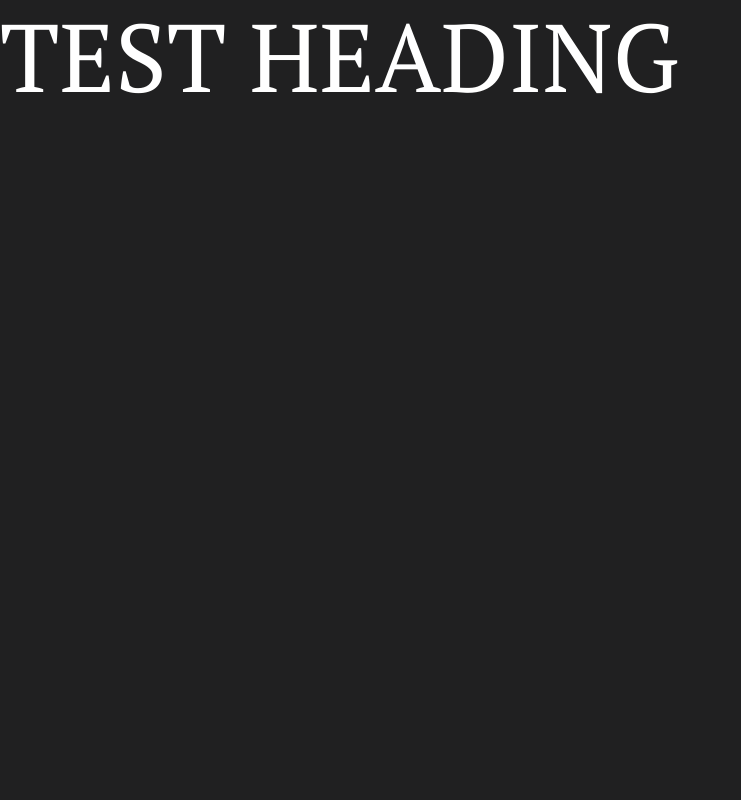
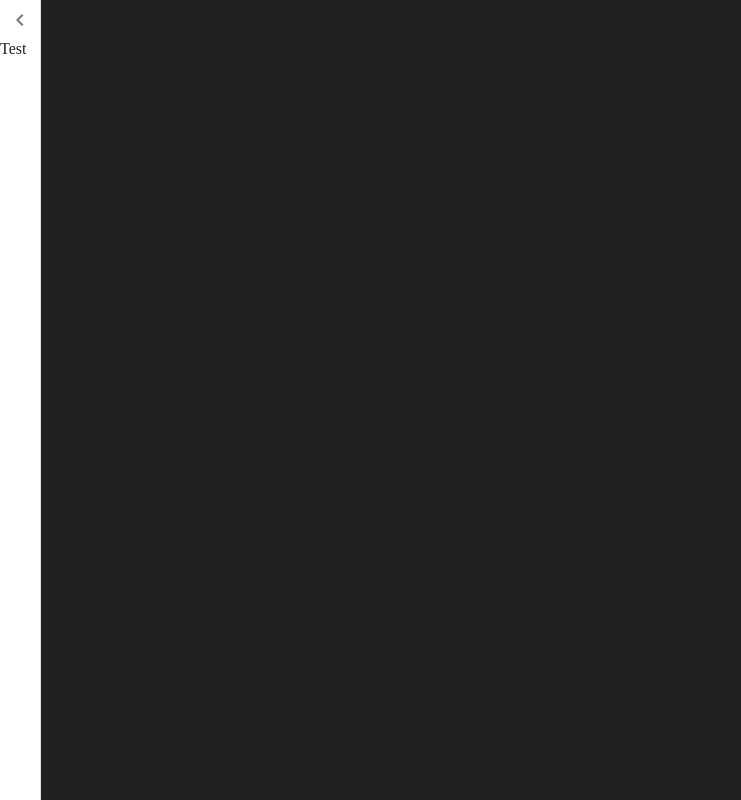
Before and after one commit to Akeyo21/FinManage, a Next.js app: page / in a window 1280 px wide. Shown: the whole page, without its empty margins (0-741 px from the left). Built offline with nearby package versions, Linux system fonts and the light colour scheme.

Commit message:
Adding the drawer to the main screen

```diff
--- a/src/pages/index.tsx
+++ b/src/pages/index.tsx
@@ -3,15 +3,54 @@ import Image from 'next/image'
 import { Inter } from 'next/font/google'
 import styles from '@/styles/Home.module.css'
 import Typography  from '@mui/material/Typography'
-
+import Drawer from '@mui/material/Drawer';
+import MenuIcon from '@mui/icons-material/Menu';
+import ChevronLeftIcon from '@mui/icons-material/ChevronLeft';
+import SwipeableDrawer from '@mui/material/SwipeableDrawer';
+import { useState } from 'react'
+import IconButton from '@mui/material/IconButton'
+import { ICON_HEIGHT, ICON_STYLE, ICON_WIDTH } from '@/utils/constants'
 const inter = Inter({ subsets: ['latin'] })
 
-export default function Home(test:any) {
-    const label = { inputProps: { "aria-label": "Switch demo" } };
-    return (
-        <>
+export default function Home({isMobile}:any) {
+  const [openDrawer, setOpenDrawer] = useState(!!isMobile)
+  const handleOpenDrawer =()=>{
+    setOpenDrawer(true)
+  }
 
-            <Typography variant="h1">TEST HEADING</Typography>
-        </>
-    )
+  const handleDrawerClose =()=>{
+    setOpenDrawer(false)
+  }
+  return (
+    <>
+      <IconButton
+        aria-label="open drawer"
+        onClick={handleOpenDrawer}
+        edge="start"
+        sx={{
+          ml: 2,
+          color: "text.primary",
+          ...(openDrawer && { display: 'none' }) }}>
+        <MenuIcon
+          style={ICON_STYLE}
+        />
+      </IconButton>
+
+      <Drawer
+        anchor="left"
+        variant="persistent"
+        onClose={handleDrawerClose}
+        open={openDrawer}>
+        <IconButton onClick={handleDrawerClose}>
+          <ChevronLeftIcon  style={ICON_STYLE}/>
+        </IconButton>
+                Test
+      </Drawer>
+    </>
+
+
+
+
+
+  )
 }
```
